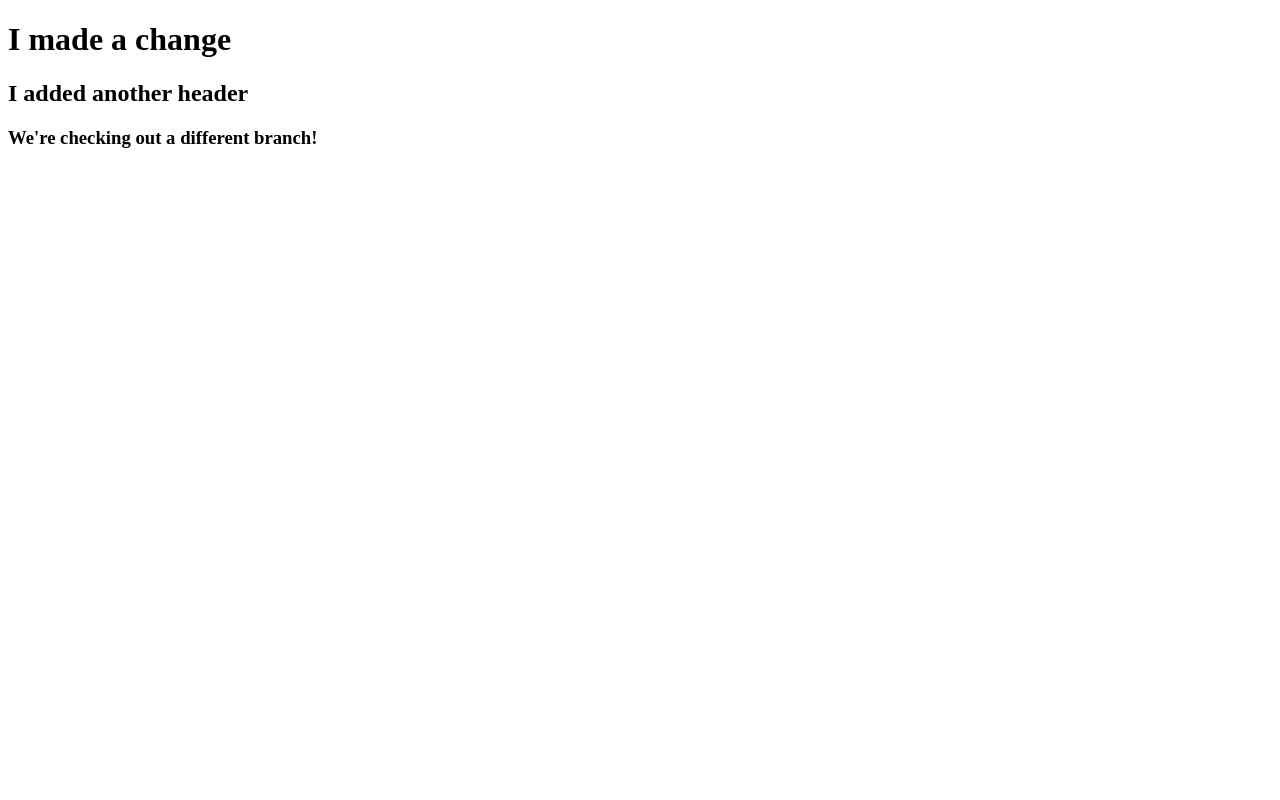
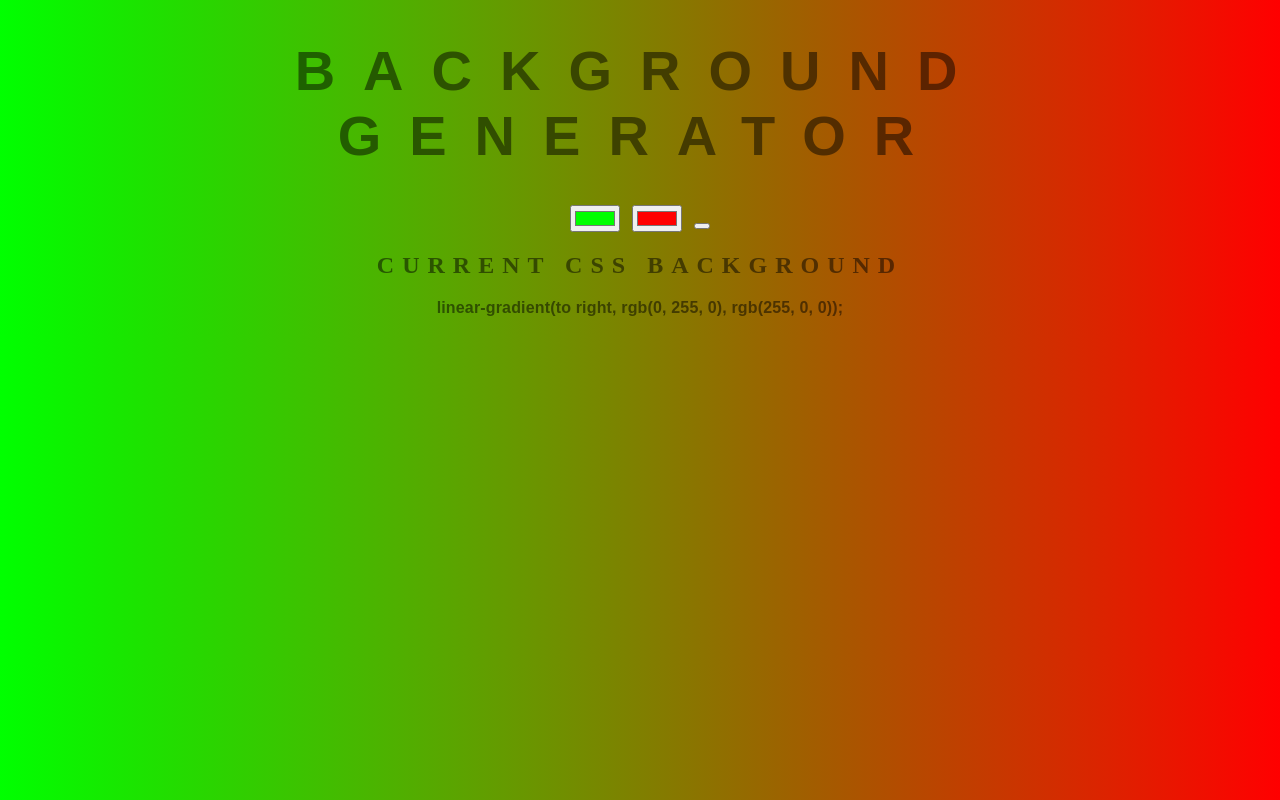
Before and after one commit to Panconpeenga/background-generator, a plain HTML site: page index.html in a window 1280 px wide. Drawn offline with Linux system fonts and the light colour scheme.

Commit message:
updated all files to actual background generator

```diff
--- a/index.html
+++ b/index.html
@@ -2,11 +2,16 @@
 <html lang="en" dir="ltr">
   <head>
     <meta charset="utf-8">
-    <title></title>
+    <title>Background Generator</title>
+    <link rel="stylesheet" href="style.css">
   </head>
-  <body>
-      <h1>I made a change</h1>
-      <h2>I added another header</h2>
-      <h3>We're checking out a different branch!</h3>
+  <body id="gradient">
+    <h1>Background Generator</h1>
+    <input class="color1" type="color" name="color1" value="#00ff00">
+    <input class="color2" type="color" name="color2" value="#ff0000">
+    <button type="button" name="random"></button>
+    <h2>Current CSS Background</h2>
+    <h3></h3>
+    <script type="text/javascript" src="script.js"></script>
   </body>
 </html>
--- a/script.js
+++ b/script.js
@@ -1,2 +1,27 @@
-//helloksjdbkajbsdkaj
-// osnadon ksjdna
+var css = document.querySelector("h3");
+var color1 = document.querySelector(".color1");
+var color2 = document.querySelector(".color2");
+var body = document.getElementById("gradient");
+var random = '#'+Math.floor(Math.random()*16777215).toString(16);
+var button = document.querySelector("button");
+
+setGradient();
+
+function setGradient() {
+	body.style.background =
+	"linear-gradient(to right, "
+	+ color1.value
+	+ ", "
+	+ color2.value
+	+ ")";
+
+	css.textContent = body.style.background + ";";
+}
+
+color1.addEventListener("input", setGradient);
+
+color2.addEventListener("input", setGradient);
+
+button.addEventListener("click", function(){
+  button.innerHTML = '#'+Math.floor(Math.random()*16777215).toString(16);
+});
--- a/style.css
+++ b/style.css
@@ -0,0 +1,27 @@
+body {
+	font: 'Raleway', sans-serif;
+    color: rgba(0,0,0,.5);
+    text-align: center;
+    text-transform: uppercase;
+    letter-spacing: .5em;
+    top: 15%;
+	background: linear-gradient(to right, red , yellow); /* Standard syntax */
+}
+
+h1 {
+    font: 600 3.5em 'Raleway', sans-serif;
+    color: rgba(0,0,0,.5);
+    text-align: center;
+    text-transform: uppercase;
+    letter-spacing: .5em;
+    width: 100%;
+}
+
+h3 {
+	font: 900 1em 'Raleway', sans-serif;
+    color: rgba(0,0,0,.5);
+    text-align: center;
+    text-transform: none;
+    letter-spacing: 0.01em;
+
+}
```
